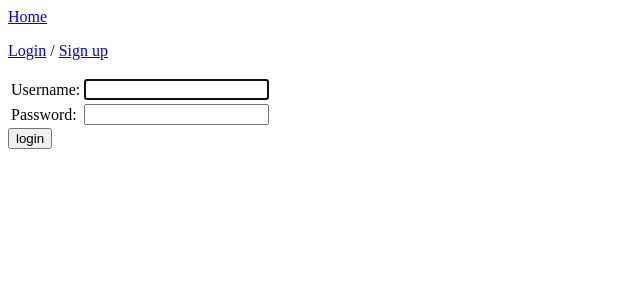
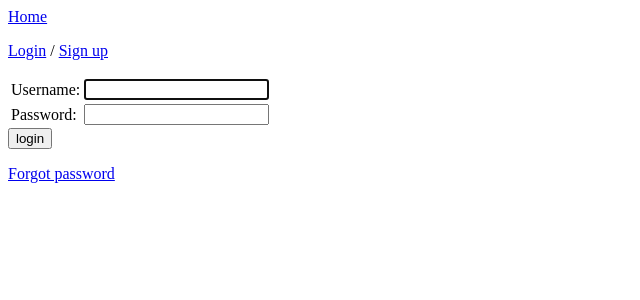
Before and after one commit to dfesenko/django-forum, a Django app: page /login/ in a window 1280 px wide. Shown: the top 300 px of the page, without its empty margins (0-640 px from the left). Run offline with Django 3.2, Linux system fonts and the light colour scheme.

Commit message:
Add "forgot password" functionality. Refactor registration templates location.

```diff
--- a/forum/discussions/templates/discussions/login.html
+++ b/forum/discussions/templates/registration/login.html
@@ -32,4 +32,6 @@
 <input type="hidden" name="next" value="{{ next }}">
 </form>
 
+<p><a href="{% url 'discussions:password_reset' %}">Forgot password</a></p>
+
 {% endblock %}
--- /dev/null
+++ b/forum/discussions/templates/registration/password_reset_done.html
@@ -0,0 +1,5 @@
+<p>We’ve emailed you instructions for setting your password, if an account exists with the email you entered.
+    You should receive them shortly.</p>
+
+<p>If you don’t receive an email, please make sure you’ve entered the address you registered with,
+    and check your spam folder</p>
--- /dev/null
+++ b/forum/discussions/templates/registration/password_reset_email.html
@@ -0,0 +1,2 @@
+Someone asked for password reset for email {{ email }}. Follow the link below:
+{{ protocol}}://{{ domain }}{% url 'discussions:password_reset_confirm' uidb64=uid token=token %}
--- /dev/null
+++ b/forum/discussions/templates/registration/password_reset_subject.txt
@@ -0,0 +1 @@
+Password Reset
--- a/forum/discussions/urls.py
+++ b/forum/discussions/urls.py
@@ -1,14 +1,24 @@
 from django.urls import path
+from django.urls import reverse_lazy
 
 from . import views
-
+from django.contrib.auth.views import LoginView, LogoutView, PasswordResetView, PasswordResetConfirmView, \
+    PasswordResetDoneView, PasswordResetCompleteView
 
 app_name = 'discussions'
 urlpatterns = [
     path('', views.IndexView.as_view(), name='index'),
     path('users/<int:pk>/', views.UserDetailView.as_view(), name='detail'),
     path('signup/', views.UserSignupView.as_view(), name='signup'),
-    path('login/', views.UserLoginView.as_view(), name='login'),
-    path('logout/', views.LogoutView.as_view(), name='logout'),
+    path('login/', LoginView.as_view(), name='login'),
+    path('logout/', LogoutView.as_view(), name='logout'),
+    path('password_reset/', PasswordResetView.as_view(
+                                    success_url=reverse_lazy('discussions:password_reset_done')),
+         name='password_reset'),
+    path('password_reset_done/', PasswordResetDoneView.as_view(), name='password_reset_done'),
+    path('password_reset_confirm/<uidb64>/<token>/', PasswordResetConfirmView.as_view(
+                                                    success_url=reverse_lazy('discussions:password_reset_complete')),
+         name='password_reset_confirm'),
+    path('password_reset_complete/', PasswordResetCompleteView.as_view(), name='password_reset_complete'),
     path('userpage/', views.UserPageView.as_view(), name='userpage'),
 ]
--- a/forum/discussions/views.py
+++ b/forum/discussions/views.py
@@ -2,7 +2,7 @@ from django.shortcuts import render, get_object_or_404
 from django.http import HttpResponse, HttpResponseRedirect
 from django.views import generic
 from django.views.generic.base import View
-from django.contrib.auth.views import LoginView, LogoutView
+from django.contrib.auth.views import LoginView, PasswordResetDoneView
 
 from django.contrib.auth.models import User
 from django.contrib.auth.forms import UserCreationForm
@@ -28,7 +28,7 @@ class UserDetailView(generic.DetailView):
 class UserSignupView(View):
     def get(self, request, *args, **kwargs):
         form = UserCreationForm()
-        return render(request, 'discussions/signup.html', {'form': form})
+        return render(request, 'registration/signup.html', {'form': form})
 
     def post(self, request, *args, **kwargs):
         form = UserCreationForm(request.POST)
@@ -42,11 +42,6 @@ class UserSignupView(View):
             return redirect(f'/users/{created_user_id}/')
 
 
-class UserLoginView(LoginView):
-    template_name = 'discussions/login.html'
-    redirect_field_name = 'detail'
-
-
 class UserPageView(View):
     def get(self, request, *args, **kwargs):
         if request.user.is_authenticated:
```
Also changed, not shown: forum/discussions/templates/registration/password_reset_complete.html (added, +7 -0 lines), forum/discussions/templates/registration/password_reset_confirm.html (added, +12 -0 lines), forum/discussions/templates/registration/password_reset_form.html (added, +12 -0 lines), forum/forum/settings.py (+7 -0 lines), README.md, forum/discussions/templates/registration/signup.html (renamed from forum/discussions/templates/discussions/signup.html).
